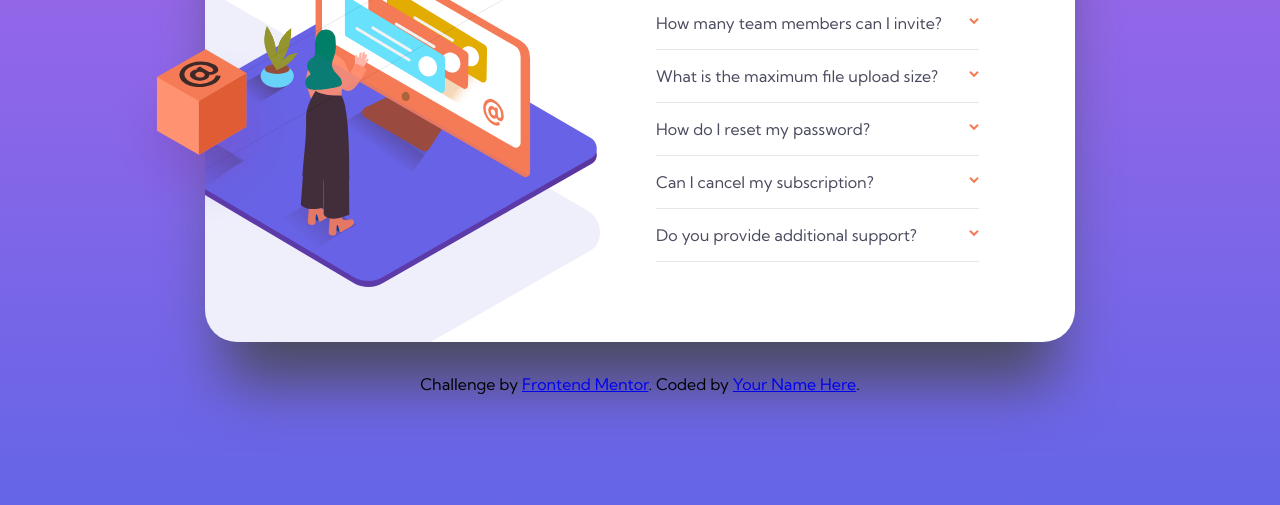
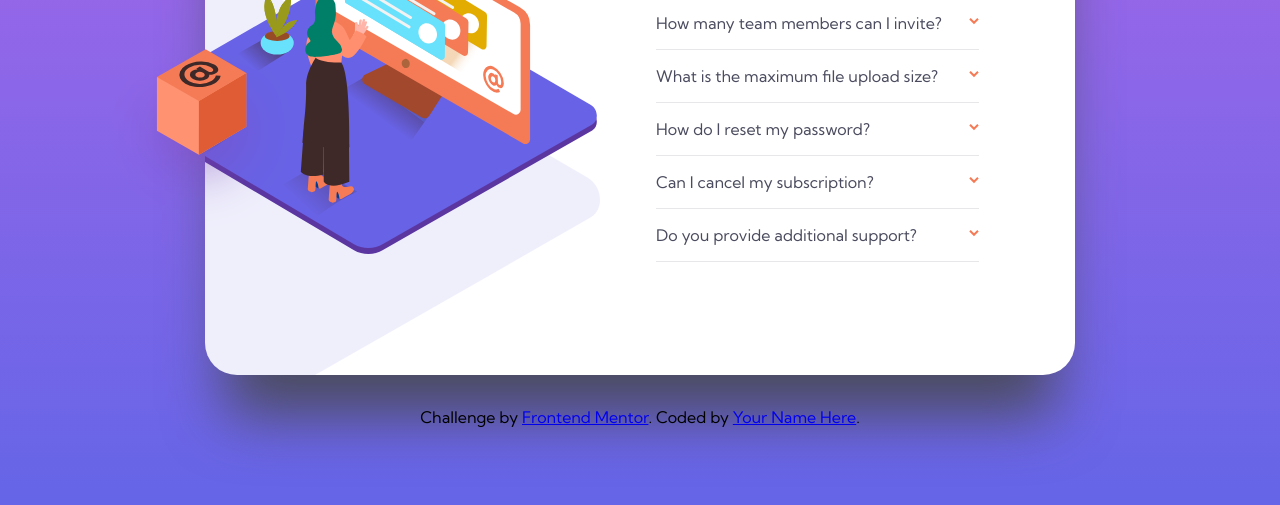
Before and after one commit to tamoroso/faq-accordion-card, a website: page index.html in a window 1280 px wide. Shown: the part 295-800 px from the top of the page. Drawn offline with Linux system fonts and the light colour scheme.

Commit message:
desktop version changes

```diff
--- a/sass/components/_accordion.scss
+++ b/sass/components/_accordion.scss
@@ -8,6 +8,7 @@
     display: flex;
     justify-content: space-between;
     padding: 1rem 0;
+    text-align: left;
     }
     &__panel{
         overflow: hidden;
--- a/sass/components/_faq-card-container.scss
+++ b/sass/components/_faq-card-container.scss
@@ -4,16 +4,16 @@
     display: flex;
     align-items: center;
     justify-content: center;
-    min-height: 70%;
-    width: 68%;
+    min-height: 70vh;
+    width: 68vw;
     background: white;
     border-radius: 2em;
     box-shadow: 0px 60px 60px -20px $neutral-text-color-1;
     padding: 5em 5em;
     margin: 2em 0;
-    background-image: url("../../images/desktop/bg-pattern-desktop.svg"), url("../../images/desktop/illustration-woman-online-desktop.svg");
+    background-image: url("../../images/desktop/illustration-woman-online-desktop.svg"),url("../../images/desktop/bg-pattern-desktop.svg");
     background-repeat: no-repeat, no-repeat;
-    background-position: -570px -290px, -80px 80px;
+    background-position: -80px 80px, -570px -290px;
     &__Q-A, &__images{
         width: 50%;
         padding: 0 1em;
--- a/sass/pages/_faq-page.scss
+++ b/sass/pages/_faq-page.scss
@@ -3,6 +3,14 @@
 
 body, h1, span, p{
     font-family: $font-family;
+}
+
+body{
+    -ms-overflow-style: none;
+    scrollbar-width: none;
+    &::-webkit-scrollbar{
+        display: none;
+    }
 }
 
 span, p{
--- a/sass/utils/_mixins.scss
+++ b/sass/utils/_mixins.scss
@@ -0,0 +1,5 @@
+@mixin mobile-only{
+    @media screen and (max-width:map-get($breakpoints, mobile )) {
+        @content;
+    }
+}
--- a/sass/utils/_variables.scss
+++ b/sass/utils/_variables.scss
@@ -12,3 +12,9 @@ $neutral-text-color-1:hsl(237,12%,33%);
 $neutral-text-color-2:hsl(240,6%,50%);
 //Dividers
 $divider-color:hsl(240,5%,91%);
+
+//Screen sizes
+$breakpoints: (
+    intermediate : 900px,
+    mobile: 600px
+);
```
Also changed, not shown: css/style.css, 1 other file.
